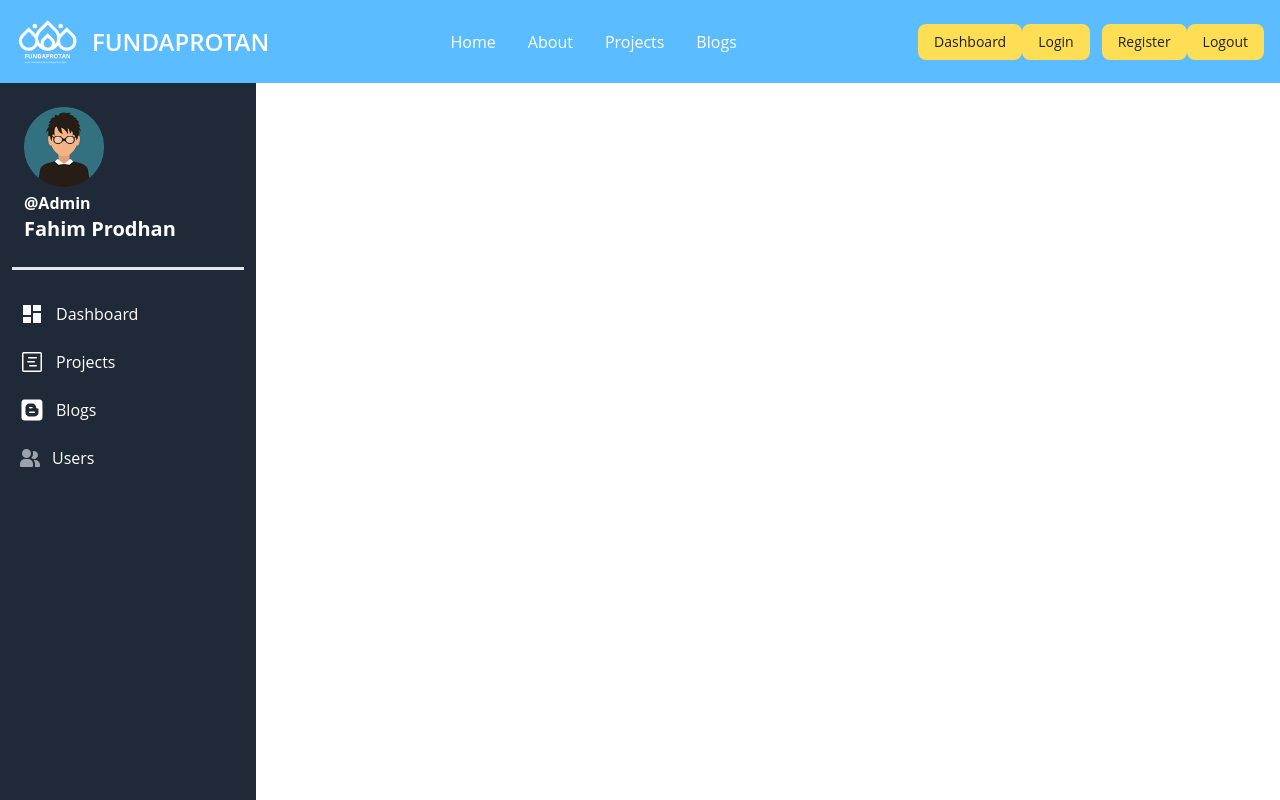
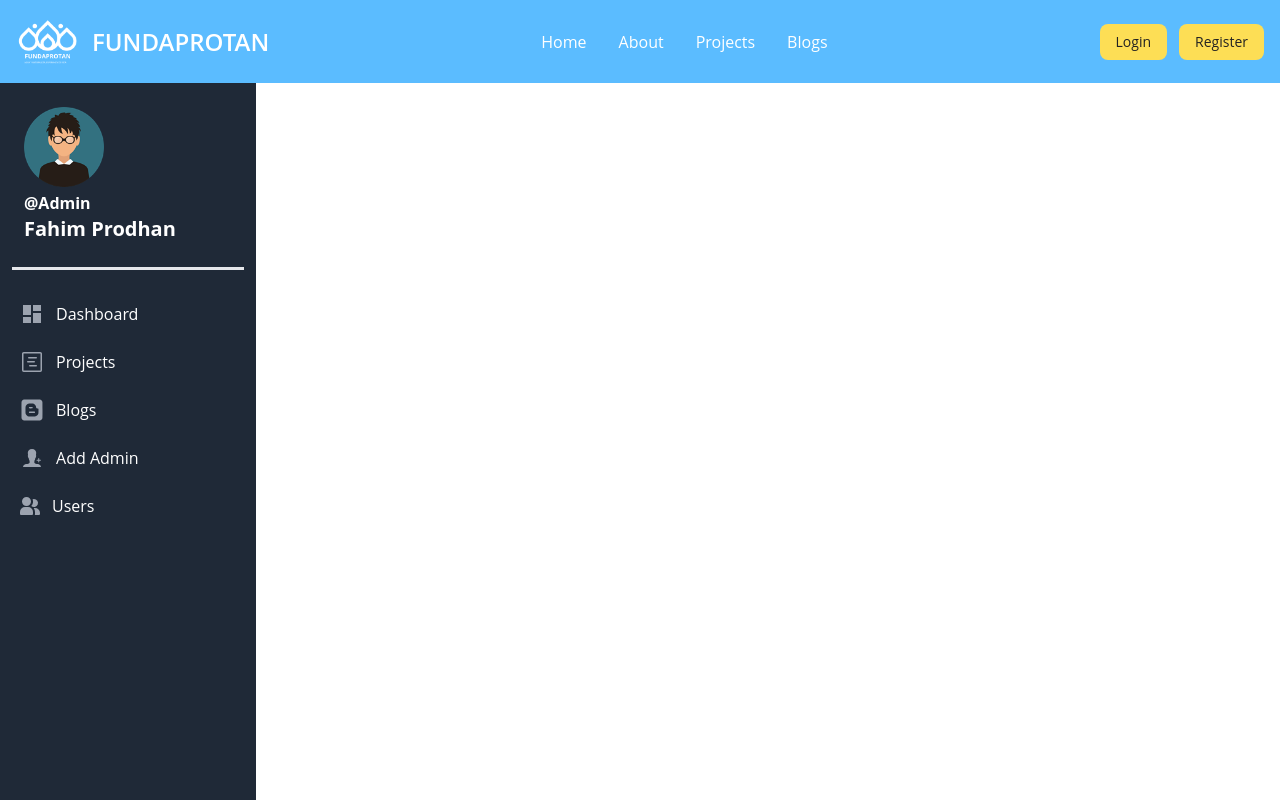
Before and after one commit to Fahim-Prodhan/donation-foundation, a React (Vite) app in the folder client/: page /admin in a window 1280 px wide. Built offline with nearby package versions, Linux system fonts and the light colour scheme.

Commit message:
first commit

```diff
--- a/client/src/admin/dashboard/sidebar/Sidebar.jsx
+++ b/client/src/admin/dashboard/sidebar/Sidebar.jsx
@@ -6,6 +6,7 @@ import { MdDashboard } from "react-icons/md";
 import { GoProjectRoadmap } from "react-icons/go";
 import { FaBlogger } from "react-icons/fa";
 import { IoCloseSharp } from "react-icons/io5";
+import { IoIosPersonAdd } from "react-icons/io";
 
 const Sidebar = () => {
 
@@ -43,21 +44,28 @@ const Sidebar = () => {
                         {/* Others */}
                         <li>
                             <NavLink to='/admin/dashboard' className="flex items-center p-2 rounded-lg text-white hover:bg-gray-700 group">
-                                <p className='text-2xl'>< MdDashboard /></p>
+                                <p className='text-2xl'><span className='text-gray-400 group-hover:text-white' >< MdDashboard /></span></p>
                                 <span className="ms-3">Dashboard</span>
 
                             </NavLink>
                         </li>
                         <li>
                             <NavLink to='/admin/dashboard' className="flex items-center p-2 rounded-lg text-white hover:bg-gray-700 group">
-                                <p className='text-2xl'>< GoProjectRoadmap /></p>
+                                <p className='text-2xl'><span className='text-gray-400 group-hover:text-white' >< GoProjectRoadmap /></span></p>
                                 <span className="ms-3">Projects</span>
                             </NavLink>
                         </li>
                         <li>
                             <NavLink to='/admin/dashboard' className="flex items-center p-2 rounded-lg text-white hover:bg-gray-700 group">
-                                <p className='text-2xl'>< FaBlogger /></p>
+                                <p className='text-2xl'><span className='text-gray-400 group-hover:text-white' >< FaBlogger /></span></p>
                                 <span className="ms-3">Blogs</span>
+
+                            </NavLink>
+                        </li>
+                        <li>
+                            <NavLink to='/admin/add-admin' className="flex items-center p-2 rounded-lg text-white hover:bg-gray-700 group">
+                                <p className='text-2xl'><span className='text-gray-400 group-hover:text-white' ><IoIosPersonAdd /></span></p>
+                                <span className="ms-3">Add Admin</span>
 
                             </NavLink>
                         </li>
--- a/client/src/components/navbar/Navbar.jsx
+++ b/client/src/components/navbar/Navbar.jsx
@@ -1,10 +1,16 @@
-import React, { useState } from "react";
+import React, { useContext, useState } from "react";
 import { IoMdClose } from "react-icons/io";
 import { Link, NavLink } from "react-router-dom";
 import logo from '../../assets/images/Logo-FUNDAPROTAN-white.png'
+import useLogout from "../../Hooks/useLogout";
+import { AuthContext } from "../../Context/AuthContext";
 
 const Navbar = () => {
   const [hamburger, setHamburger] = useState(false);
+  const { logout } = useLogout()
+
+  const { authUser } = useContext(AuthContext)
+  console.log(authUser);
 
   const handleHamburger = () => {
     setHamburger(!hamburger);
@@ -17,9 +23,9 @@ const Navbar = () => {
         to="/"
         style={({ isActive }) => ({
           color: isActive ? "#fff" : "#fff",
-          border: isActive? '2px solid #FDDE55': '',
-          borderRadius:isActive? '5px':'',
-          padding:isActive? '5px 12px':'',
+          border: isActive ? '2px solid #FDDE55' : '',
+          borderRadius: isActive ? '5px' : '',
+          padding: isActive ? '5px 12px' : '',
           background: isActive ? "#1111111f" : "transparent",
         })}>Home</NavLink>
       </li>
@@ -28,9 +34,9 @@ const Navbar = () => {
         to="/about"
         style={({ isActive }) => ({
           color: isActive ? "#fff" : "#fff",
-          border: isActive? '2px solid #FDDE55': 'none',
-          borderRadius:isActive? '5px':'',
-          padding:isActive? '5px 12px':'',
+          border: isActive ? '2px solid #FDDE55' : 'none',
+          borderRadius: isActive ? '5px' : '',
+          padding: isActive ? '5px 12px' : '',
           background: isActive ? "#1111111f" : "transparent",
         })}>About</NavLink>
       </li>
@@ -39,9 +45,9 @@ const Navbar = () => {
         to="/projects"
         style={({ isActive }) => ({
           color: isActive ? "#fff" : "#fff",
-          border: isActive? '2px solid #FDDE55': 'none',
-          borderRadius:isActive? '5px':'',
-          padding:isActive? '5px 12px':'',
+          border: isActive ? '2px solid #FDDE55' : 'none',
+          borderRadius: isActive ? '5px' : '',
+          padding: isActive ? '5px 12px' : '',
           background: isActive ? "#1111111f" : "transparent",
         })}>Projects</NavLink>
       </li>
@@ -50,9 +56,9 @@ const Navbar = () => {
         to="/blogs"
         style={({ isActive }) => ({
           color: isActive ? "#fff" : "#fff",
-          border: isActive? '2px solid #FDDE55': 'none',
-          borderRadius:isActive? '5px':'',
-          padding:isActive? '5px 12px':'',
+          border: isActive ? '2px solid #FDDE55' : 'none',
+          borderRadius: isActive ? '5px' : '',
+          padding: isActive ? '5px 12px' : '',
           background: isActive ? "#1111111f" : "transparent",
         })}>Blogs</NavLink>
       </li>
@@ -77,7 +83,8 @@ const Navbar = () => {
 
           {/* Right side Buttons */}
           <div className="flex lg:order-2 space-x-3 lg:space-x-0 rtl:space-x-reverse">
-            <div className={`md:block space-x-3 gap-4 hidden`}>
+            {
+              authUser && authUser.role == 'admin' && <div className={`md:block space-x-3 gap-4 hidden mr-3`}>
                 <Link to="/admin/dashboard">
                   <button
                     type="button"
@@ -85,6 +92,13 @@ const Navbar = () => {
                   >
                     Dashboard
                   </button>
+                </Link>
+              </div>
+            }
+
+            {
+              !authUser && <div className={`md:block space-x-3 gap-4 hidden`}>
+                <Link to="/login">
                   <button
                     type="button"
                     className="text-[#222] bg-[#FDDE55] hover:bg-[#ffd310] focus:ring-4 focus:outline-none font-medium rounded-lg text-sm px-4 py-2 text-center"
@@ -92,6 +106,7 @@ const Navbar = () => {
                     Login
                   </button>
                 </Link>
+
                 <Link to={"/register"}>
                   <button
                     type="button"
@@ -101,10 +116,23 @@ const Navbar = () => {
                   </button>
                 </Link>
               </div>
+            }
 
-            <div className={`flex items-center space-x-3 gap-4`}>
+            {
+              authUser && <div className={`flex items-center space-x-3 gap-2`}>
                 <Link className="hidden md:flex" to="/login">
                   <button
+                    onClick={logout}
+                    type="button"
+                    className=" text-[#222] bg-[#FDDE55] hover:bg-[#ffd310] focus:ring-4 focus:outline-none font-medium rounded-lg text-sm px-4 py-2 text-center"
+                  >
+                    My Profile
+                  </button>
+                </Link>
+
+                <Link className="hidden md:flex" to="/login">
+                  <button
+                    onClick={logout}
                     type="button"
                     className="text-[#222] bg-[#FDDE55] hover:bg-[#ffd310] focus:ring-4 focus:outline-none font-medium rounded-lg text-sm px-4 py-2 text-center"
                   >
@@ -112,6 +140,7 @@ const Navbar = () => {
                   </button>
                 </Link>
               </div>
+            }
 
             {/* Hamburger button */}
             <button
--- a/client/src/pages/login/Login.jsx
+++ b/client/src/pages/login/Login.jsx
@@ -1,3 +1,4 @@
+/* eslint-disable react/no-unescaped-entities */
 import React, { useState } from 'react';
 import { TiTick } from "react-icons/ti";
 import { FaRegEyeSlash } from "react-icons/fa";
```
Lines whose indentation alone changed are shown as unchanged.
